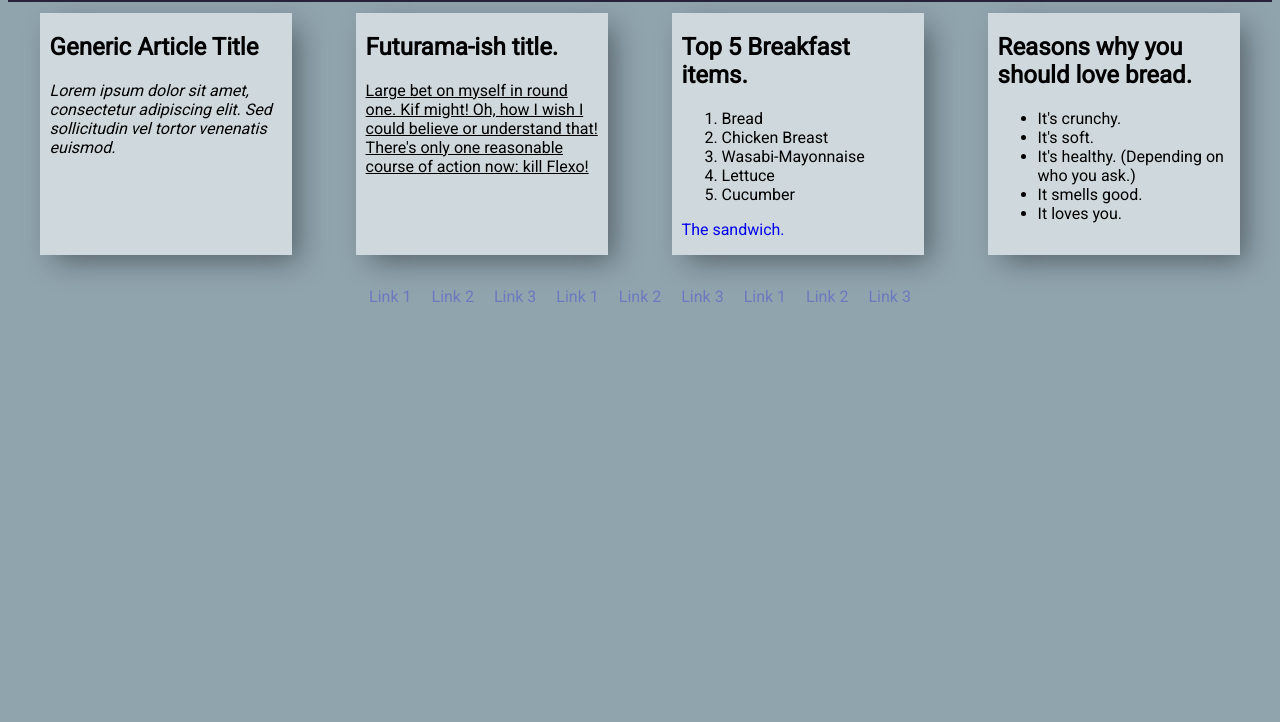
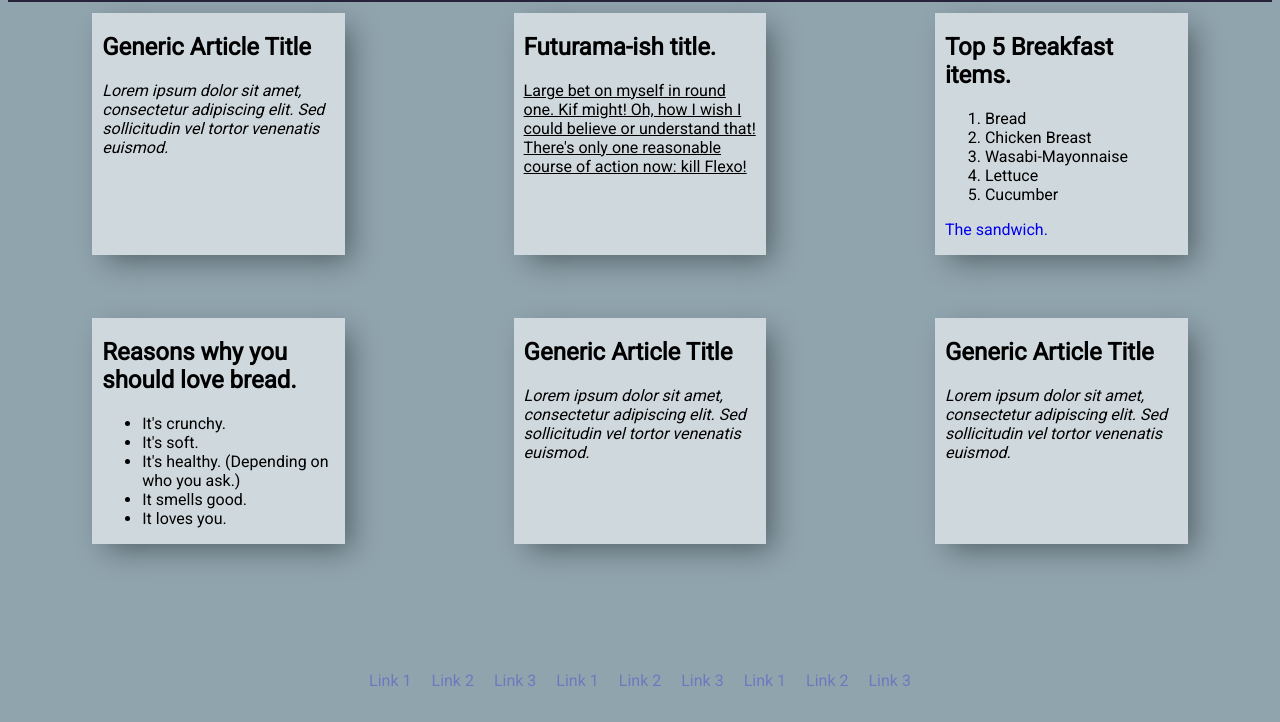
Before and after one commit to AbdelTjuna/tjunaschool, a website: page index.html in a window 1280 px wide. Shown: the part 78-800 px from the top of the page. Drawn offline with Linux system fonts and the light colour scheme.

Commit message:
make footer sticky to bottom of the page

```diff
--- a/index.html
+++ b/index.html
@@ -61,6 +61,20 @@
         </article>
     </div>
 
+    <div class="article-5">
+        <article>
+            <h2>Generic Article Title</h2>
+            <p><i>Lorem ipsum dolor sit amet, consectetur adipiscing elit. Sed sollicitudin vel tortor venenatis euismod.</i>
+            </p></article>
+    </div>
+
+    <div class="article-6">
+        <article>
+            <h2>Generic Article Title</h2>
+            <p><i>Lorem ipsum dolor sit amet, consectetur adipiscing elit. Sed sollicitudin vel tortor venenatis euismod.</i>
+            </p></article>
+    </div>
+
 </div>
 <footer>
 
--- a/styles/_layout.scss
+++ b/styles/_layout.scss
@@ -19,6 +19,9 @@ nav {
 
 [class^="article-"] {
   width:20%;
+  margin-bottom: 5%;
+  margin-left: 5%;
+  margin-right: 5%;
 }
 
 .nav-list {
@@ -43,6 +46,10 @@ nav {
 footer {
   display: flex;
   justify-content: center;
+  position: absolute;
+  left: 0;
+  bottom: 0;
+  width: 100%;
 }
 
 article {
```
Also changed, not shown: styles/style.css, 1 other file.
